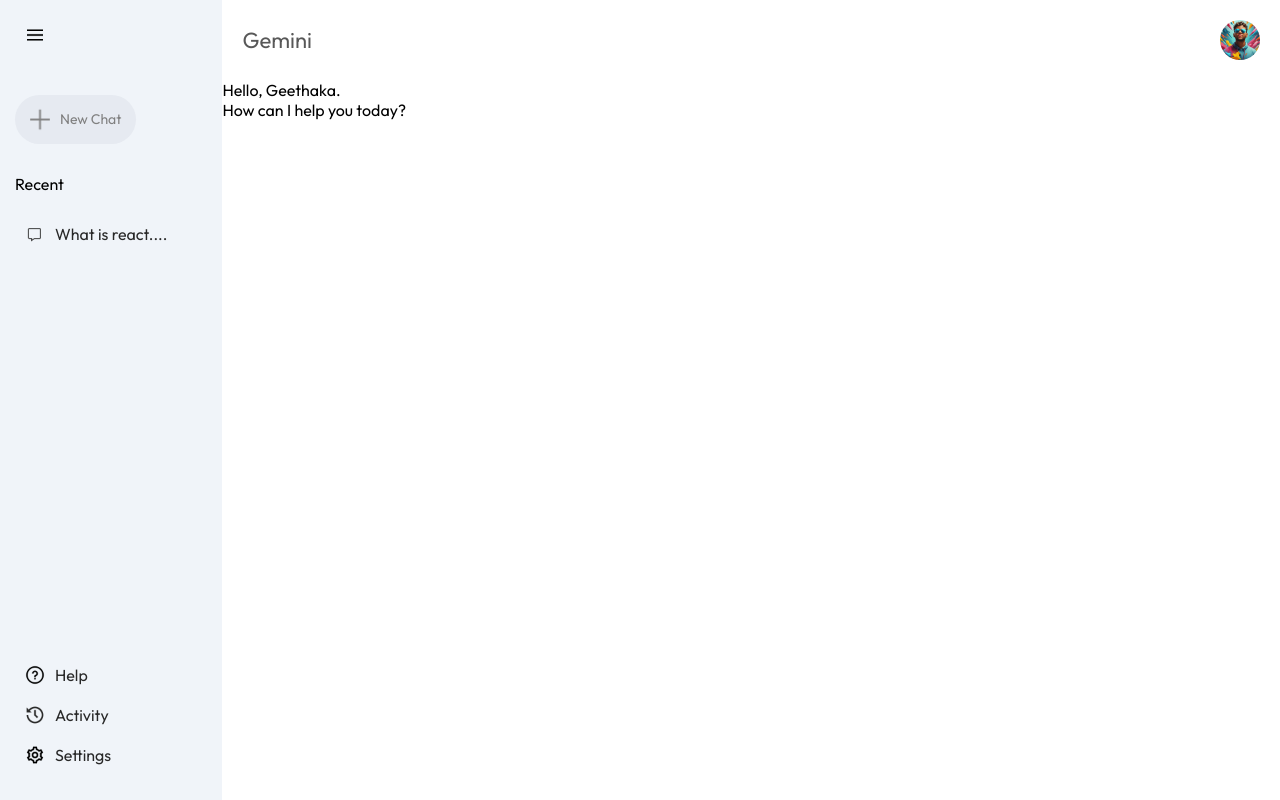
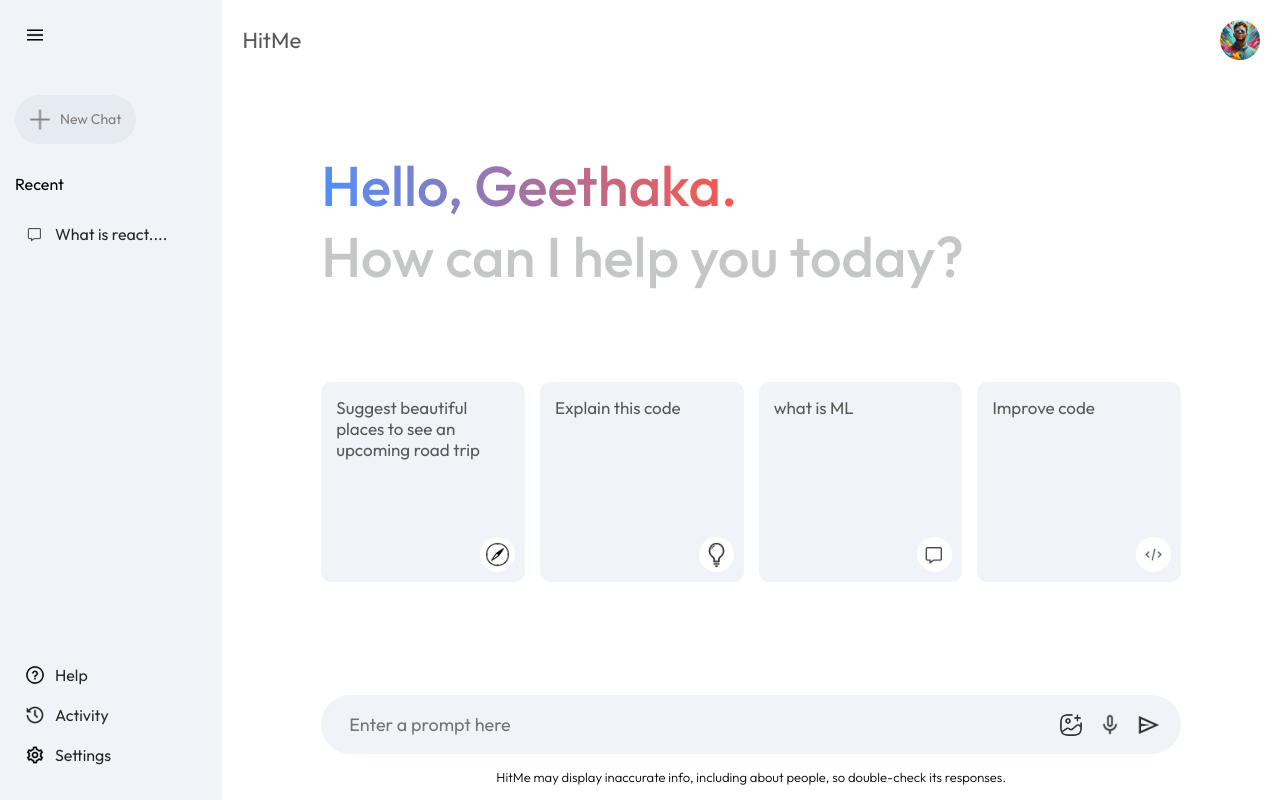
Before and after one commit to GeethakaSankalpa/Google-Gemini-2.0, a React (Vite) app: page / in a window 1280 px wide. Built offline with nearby package versions, Linux system fonts and the light colour scheme.

Commit message:
Designed UI of the application

```diff
--- a/src/components/Main/Main.css
+++ b/src/components/Main/Main.css
@@ -18,3 +18,103 @@
     width: 40px;
     border-radius: 50%;
 }
+
+.main-container {
+    max-width: 900px;
+    margin: auto;
+}
+
+.main .greet{
+    margin: 50px 0px;
+    font-size: 56px;
+    color: #c4c7c5;
+    font-weight: 500;
+    padding: 20px;
+}
+
+.main .greet span{
+    background: -webkit-linear-gradient(16deg, #4b90ff, #ff5546);
+    -webkit-background-clip: text;
+    -webkit-text-fill-color: transparent;
+}
+
+.main .cards{
+    display: grid;
+    grid-template-columns: repeat(auto-fill, minmax(180px, 1fr));
+    gap: 15px;
+    padding: 20px;
+}
+
+.main .card{
+    height: 200px;
+    padding: 15px;
+    background-color: #f0f4f9;
+    border-radius: 10px;
+    position: relative;
+    cursor: pointer;
+}
+
+.main .card img{
+    width: 35px;
+    padding: 5px;
+    position: absolute;
+    background-color: white;
+    border-radius: 20px;
+    bottom: 10px;
+    right: 10px;
+}
+
+.main .card p{
+    color: #585858;
+    font-size: 17px;
+}
+
+.main .card:hover {
+    background-color: #dfe4ea;
+}
+
+.main-bottom {
+    position: absolute;
+    bottom: 0;
+    width: 100%;
+    max-width: 900px;
+    padding: 0px 20px;
+    margin: auto;
+}
+
+.search-box{
+    display: flex;
+    align-items: center;
+    justify-content: space-between;
+    gap: 20px;
+    background-color: #f0f4f9;
+    padding: 10px 20px;
+    border-radius: 50px;
+}
+
+.search-box img {
+    width: 24px;
+    cursor: pointer;
+}
+
+.search-box input{
+    flex: 1;
+    background:transparent;
+    border: none;
+    outline: none;
+    padding: 8px;
+    font-size: 18px;
+}
+
+.search-box div{
+    display: flex;
+    align-items: center;
+    gap: 15px;
+}
+
+.main .bottom-info{
+    font-size: 13px;
+    margin: 15px auto;
+    text-align: center;
+    font-weight: 300;
+}
--- a/src/components/Main/Main.jsx
+++ b/src/components/Main/Main.jsx
@@ -5,7 +5,7 @@
   return (
     <div className='main'>
         <div className="nav">
-            <p> Gemini </p>
+            <p> HitMe </p>
             <img src={assets.user} alt=''/>
         </div>
 
@@ -14,6 +14,42 @@
                 <p><span> Hello, Geethaka.</span></p>
                 <p> How can I help you today?</p>
             </div>
+
+            <div className="cards">
+                <div className="card">
+                    <p> Suggest beautiful places to see an upcoming road trip </p>
+                    <img src={assets.compass_icon} alt=''/>
+                </div>
+
+                <div className="card">
+                    <p> Explain this code </p>
+                    <img src={assets.bulb_icon} alt=''/>
+                </div>
+
+                <div className="card">
+                    <p> what is ML </p>
+                    <img src={assets.message_icon} alt=''/>
+                </div>
+
+                <div className="card">
+                    <p> Improve code </p>
+                    <img src={assets.code_icon} alt=''/>
+                </div>
+            </div>
+
+            <div className="main-bottom">
+                <div className="search-box">
+                    <input type='text' placeholder='Enter a prompt here'/>
+                    <div>
+                        <img src={assets.gallery_icon} alt=''/>
+                        <img src={assets.mic_icon} alt=''/>
+                        <img src={assets.send_icon} alt=''/>
+                    </div>
+                </div>
+                <p className="bottom-info">
+                    HitMe may display inaccurate info, including about people, so double-check its responses.
+                </p>
+            </div>
         </div>
     </div>
   )
```
